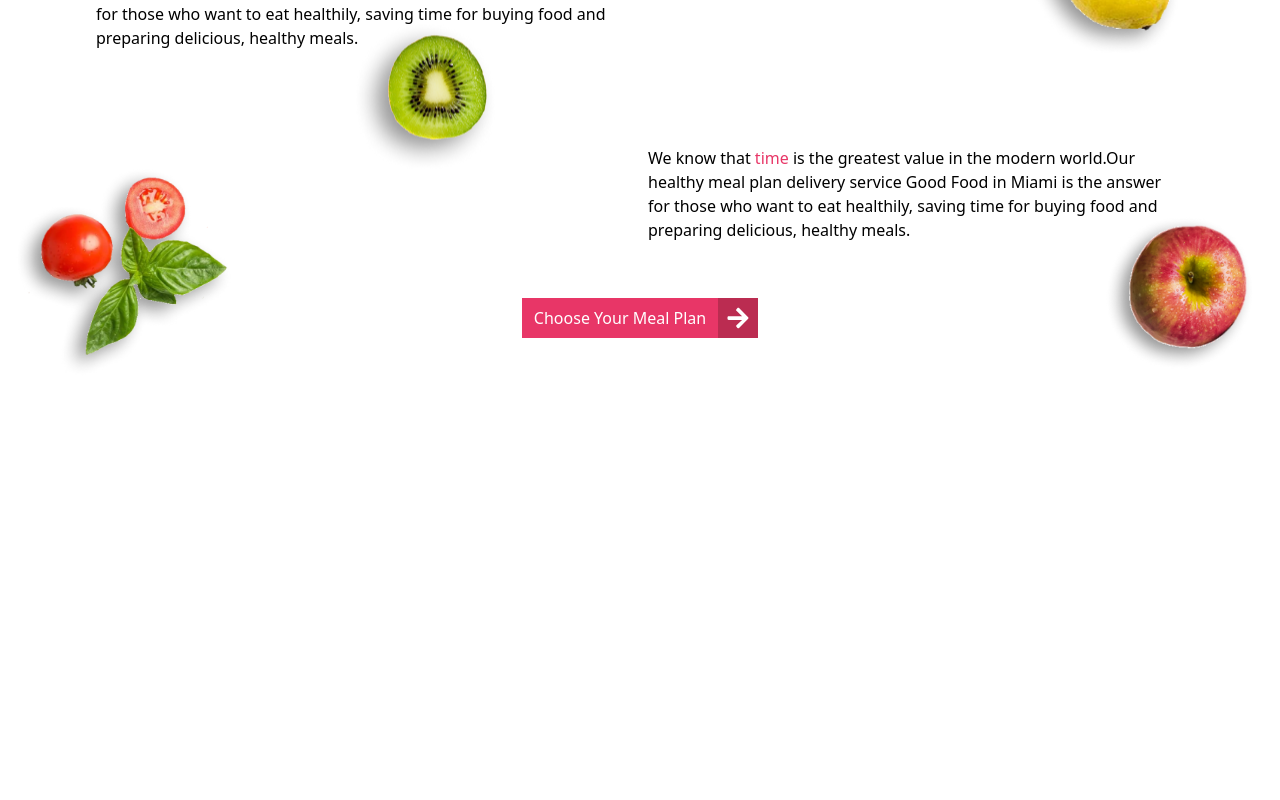
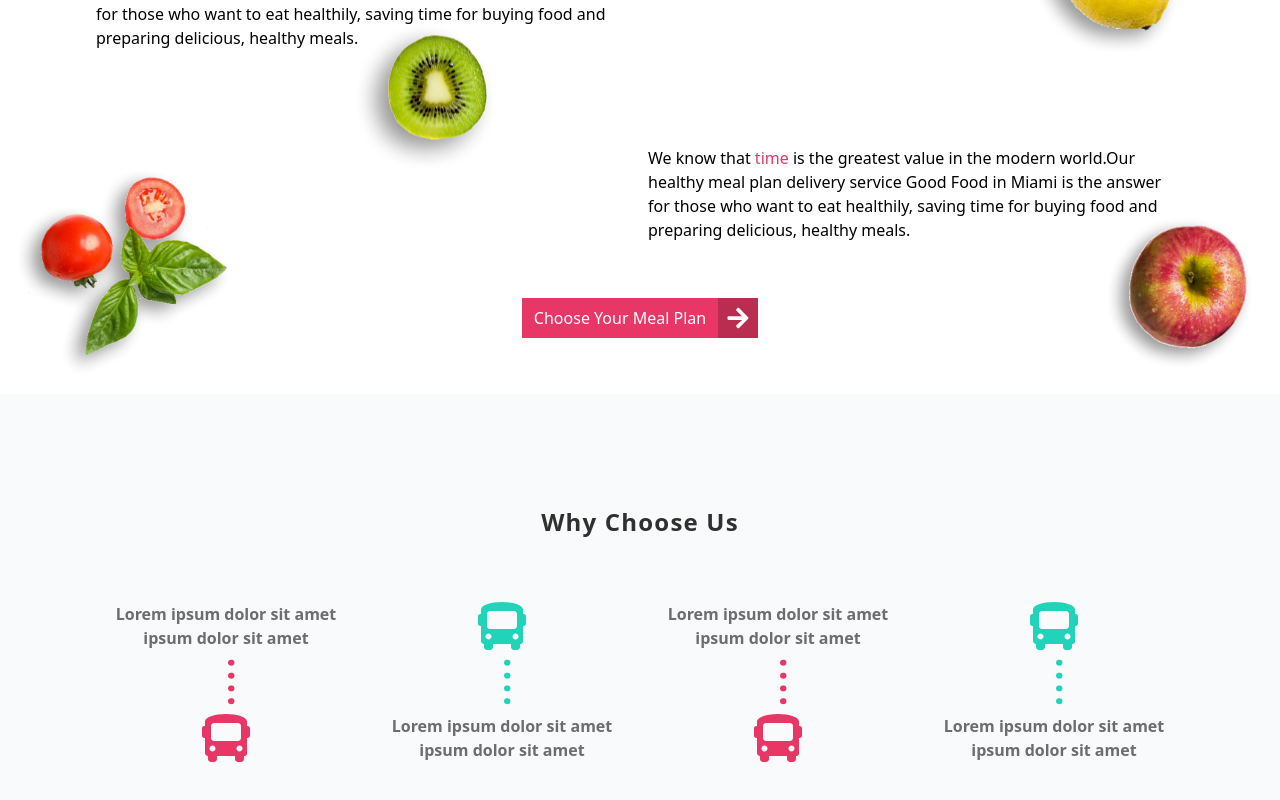
Before and after one commit to mfeti/BULE_RESTURANT, a React (Vite) app: page / in a window 1280 px wide. Shown: the part 866-1666 px from the top of the page. Before the commit the page ends 1260 px from the top, so only its background shows below. Built offline with nearby package versions, Linux system fonts and the light colour scheme; a web font is replaced by a local one.

Commit message:
why choose us completed

```diff
--- a/src/App.jsx
+++ b/src/App.jsx
@@ -1,6 +1,7 @@
 import Banner from "./components/Banner";
 import Hero from "./components/Hero";
 import Navbar from "./components/Navbar";
+import WhyChoose from "./components/WhyChoose";
 
 function App() {
   return (
@@ -9,6 +10,7 @@ function App() {
       <main>
         <Hero />
         <Banner />
+        <WhyChoose />
       </main>
     </div>
   );
--- /dev/null
+++ b/src/components/WhyChoose.jsx
@@ -0,0 +1,61 @@
+import { FaBus } from "react-icons/fa";
+
+function WhyChoose() {
+  return (
+    <section className="bg-gray-50 py-14 md:py-28">
+      <div className="2xl:px-40 xl:px-24 sm:px-16 px-8">
+        {/* text content section */}
+        <h2 className="pb-16 text-center font-semibold text-2xl tracking-wider text-dark">
+          Why Choose Us
+        </h2>
+        {/* card section */}
+        <div className="">
+          <div className="grid md:grid-cols-4 sm:grid-cols-2 grid-cols-1 md:gap-4 gap-14">
+            {/* 1st 📦 */}
+            <div className="text-center flex flex-col justify-center items-center gap-2 px-2">
+              <p className="text-dark/70 font-semibold">
+                Lorem ipsum dolor sit amet ipsum dolor sit amet
+              </p>
+              <p className="text-primary text-5xl rotate-90 translate-x-5">
+                ....
+              </p>
+              <FaBus className="text-5xl text-primary" />
+            </div>
+            {/* 2nd 📦 */}
+            <div className="text-center flex flex-col justify-center items-center gap-2 px-2">
+              <FaBus className="text-5xl text-secondary" />
+              <p className="text-secondary text-5xl rotate-90 translate-x-5">
+                ....
+              </p>
+              <p className="text-dark/70 font-semibold">
+                Lorem ipsum dolor sit amet ipsum dolor sit amet
+              </p>
+            </div>
+            {/* 3rd 📦 */}
+            <div className="text-center flex flex-col justify-center items-center gap-2 px-2">
+              <p className="text-dark/70 font-semibold">
+                Lorem ipsum dolor sit amet ipsum dolor sit amet
+              </p>
+              <p className="text-primary text-5xl rotate-90 translate-x-5">
+                ....
+              </p>
+              <FaBus className="text-5xl text-primary" />
+            </div>
+            {/* 4th 📦 */}
+            <div className="text-center flex flex-col justify-center items-center gap-2 px-2">
+              <FaBus className="text-5xl text-secondary" />
+              <p className="text-secondary text-5xl rotate-90 translate-x-5">
+                ....
+              </p>
+              <p className="text-dark/70 font-semibold">
+                Lorem ipsum dolor sit amet ipsum dolor sit amet
+              </p>
+            </div>
+          </div>
+        </div>
+      </div>
+    </section>
+  );
+}
+
+export default WhyChoose;
```
